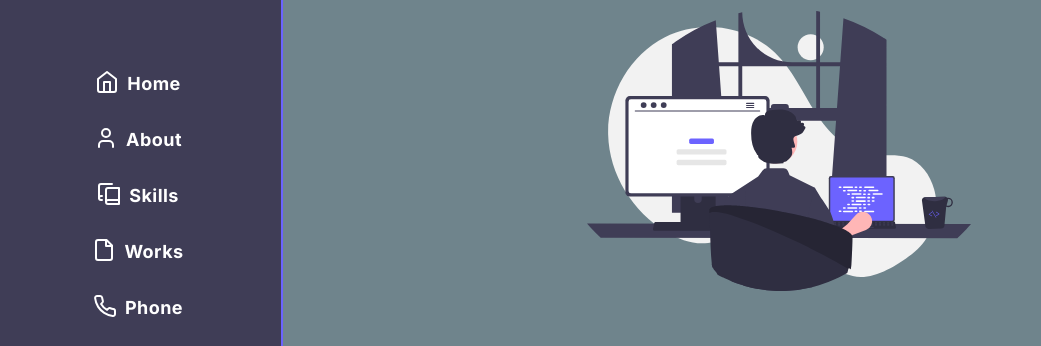
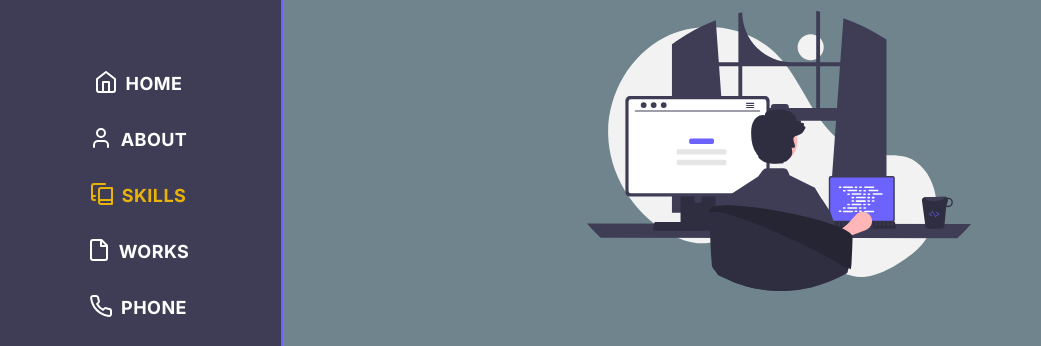
Before and after one commit to MatthewsBritto/tailwindPortifolio, a Next.js app: page / in a window 1280 px wide. Shown: the part 277-623 px from the top of the page, without its empty margins (5-1046 px from the left). Built offline with nearby package versions, Linux system fonts and the light colour scheme.

Commit message:
'variants'

```diff
--- a/package.json
+++ b/package.json
@@ -14,7 +14,8 @@
     "lucide-react": "^0.292.0",
     "next": "14.0.1",
     "react": "^18",
-    "react-dom": "^18"
+    "react-dom": "^18",
+    "tailwind-variants": "^0.1.18"
   },
   "devDependencies": {
     "@types/node": "^20",
--- a/src/components/Aside/MenuItem.tsx
+++ b/src/components/Aside/MenuItem.tsx
@@ -2,23 +2,35 @@ import { LucideProps } from 'lucide-react'
 import dynamicIconImports from 'lucide-react/dynamicIconImports'
 import dynamic from 'next/dynamic'
 import { ComponentProps } from 'react'
+import { tv, VariantProps } from 'tailwind-variants'
 
-interface MenuItemProps extends LucideProps {
+interface IconProps extends LucideProps {
   name: keyof typeof dynamicIconImports
-  title: string
-  isSelected: boolean
 }
 
-export default function MenuItem({
-  name,
-  title,
-  isSelected = false,
-  ...props
-}: MenuItemProps) {
+function Icon({ name, ...props }: IconProps) {
   const LucideIcon = dynamic(dynamicIconImports[name])
+  return <LucideIcon {...props} />
+}
+
+const Item = tv({
+  base: 'flex justify-center gap-2 cursor-pointer hover:text-yellow-500',
+  variants: {
+    variant: {
+      active: 'text-yellow-500',
+    },
+  },
+})
+
+export type MenuItemProps = ComponentProps<'li'> &
+  VariantProps<typeof Item> & {
+    name: keyof typeof dynamicIconImports
+  }
+
+export function MenuItem({ name, title, variant, ...props }: MenuItemProps) {
   return (
-    <li className="flex justify-center gap-2 cursor-pointer ">
-      <LucideIcon {...props} />
+    <li {...props} className={Item({ variant })}>
+      <Icon name={name} />
       <h2>{title}</h2>
     </li>
   )
--- a/src/components/Aside/index.tsx
+++ b/src/components/Aside/index.tsx
@@ -1,11 +1,20 @@
 /* eslint-disable @next/next/no-img-element */
 'use client'
 import { Linkedin, Github } from 'lucide-react'
-import MenuItem from './MenuItem'
+import { MenuItem } from './MenuItem'
 import { useState } from 'react'
 
 export default function Aside() {
-  const [currentTab, setCurrentTab] = useState('my-details')
+  const [currentTab, setCurrentTab] = useState('skills')
+
+  const listLinks = [
+    { name: 'home', title: 'home' },
+    { name: 'user', title: 'about' },
+    { name: 'book-copy', title: 'skills' },
+    { name: 'file', title: 'works' },
+    { name: 'phone', title: 'Phone' },
+  ]
+
   return (
     <aside className="w-72 py-10 h-screen flex flex-col items-center bg-primary justify-evenly border-r-2  border-r-[#6C63FF]">
       <div className="space-y-20">
@@ -15,12 +24,22 @@ export default function Aside() {
           className="h-40 rounded-full border border-[#6C63FF]"
         />
 
-        <ul className="w-full space-y-7 text-lg font-bold p-4 text-white tracking-wide">
-          <MenuItem name="home" title="Home" />
-          <MenuItem name="user" title="About" />
-          <MenuItem name="book-copy" title="Skills" />
-          <MenuItem name="file" title="Works" />
-          <MenuItem name="phone" title="Phone" />
+        <ul
+          className="w-full space-y-7 text-lg font-bold p-4 text-white tracking-wide"
+          onChange={() => setCurrentTab}
+        >
+          {listLinks &&
+            listLinks.map(({ name, title }) => {
+              return (
+                <MenuItem
+                  key={name}
+                  variant={currentTab === title ? 'active' : undefined}
+                  name={name}
+                  title={title.toUpperCase()}
+                  onClick={() => setCurrentTab(title)}
+                />
+              )
+            })}
         </ul>
       </div>
 
```
Also changed, not shown: 1 other file (tests, documents, lock files or other folders).
